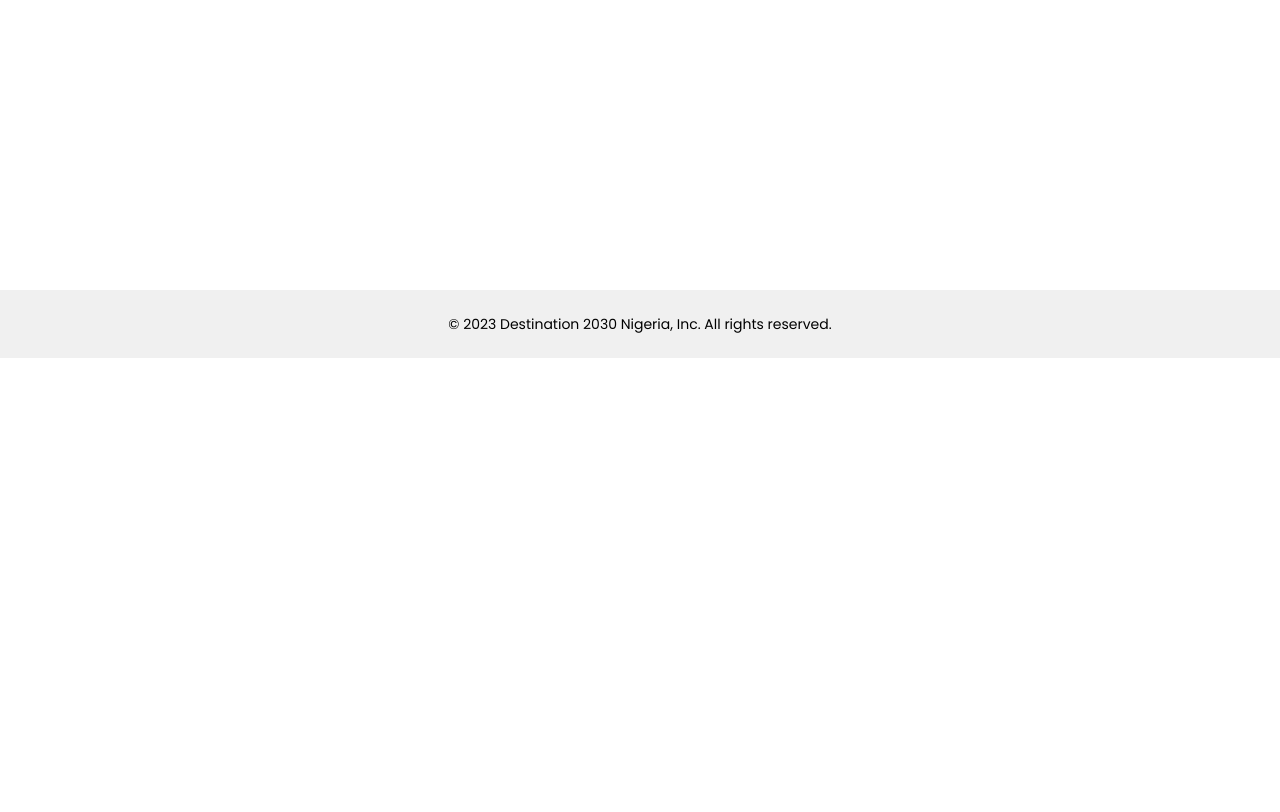
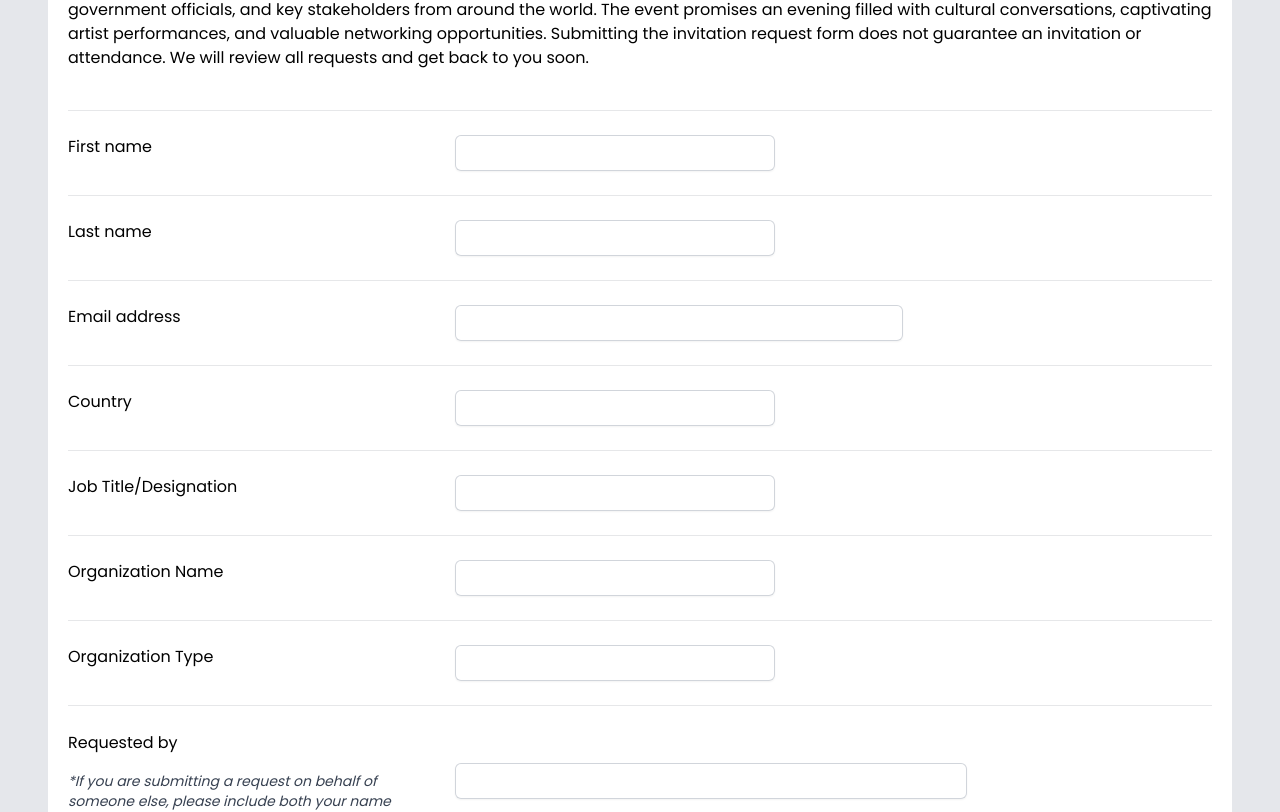
Before and after one commit to ClayNorwitz/destination-nigeria, a Next.js app: page /request-an-invitation in a window 1280 px wide. Before the commit this address had no page. Shown: the part 510-1322 px from the top of the page. Before the commit the page ends 868 px from the top, so only its background shows below. Built offline with nearby package versions, Linux system fonts and the light colour scheme.

Commit message:
deploy form

```diff
--- a/package.json
+++ b/package.json
@@ -11,6 +11,7 @@
   "dependencies": {
     "@fullpage/react-fullpage": "^0.1.40",
     "@headlessui/react": "^1.7.17",
+    "@heroicons/react": "^2.1.5",
     "@tailwindcss/forms": "^0.5.7",
     "formik": "^2.4.5",
     "gsap": "^3.12.2",
--- a/src/app/page.jsx
+++ b/src/app/page.jsx
@@ -60,7 +60,7 @@ const FullScreenSection = ({ children }) => {
 };
 
 const FullpageWrapper = ({ SetCurrentSlide, setOpen }) => {
-  const [popoverOpen, setPopoverOpen] = useState(false);
+  const [popoverOpen, setPopoverOpen] = useState(true);
   return (
     <ReactFullpage
       licenseKey={"K33GH-CR597-09KK8-01PJK-OJTQP"}
@@ -77,7 +77,7 @@ const FullpageWrapper = ({ SetCurrentSlide, setOpen }) => {
             {popoverOpen && (
               <div>
                 <div className="fixed h-2/3 w-2/3 xl:h-1/3 xl:w-1/3 top-1/2 -translate-x-1/2 xl:-translate-y-[100%] -translate-y-[50%] left-1/2 z-50 ">
-                  <a target="_blank" href="https://pp.events/av70KWOo">
+                  <a target="_blank" href="/request-an-invitation">
                     <Image
                       src="/img/banner-2.jpg"
                       width={1000}
--- /dev/null
+++ b/src/app/request-an-invitation/page.tsx
@@ -0,0 +1,206 @@
+import React from "react";
+import styles from "../styles";
+import { PhotoIcon, UserCircleIcon } from "@heroicons/react/24/solid";
+const page = () => {
+  return (
+    <main className="bg-gray-200">
+      <div className={`${styles.boxWidth} py-20`}>
+        <h2
+          className={`${styles.h2} !mb-0 bg-dn-dark-green text-white p-20 text-center`}
+        >
+          A Cultural Experience Brought to You by <br></br>Destination 2030-
+          Nigeria Everywhere
+        </h2>
+        <div className="bg-white p-5">
+          <h1 className={`${styles.h3} mt-10`}>Request an Invitation</h1>
+          <p className={`${styles.paragraph} max-w-6xl`}>
+            On the sidelines of the United Nations General Assembly in New York,
+            this cultural experience will bring together policymakers, creators,
+            government officials, and key stakeholders from around the world.
+            The event promises an evening filled with cultural conversations,
+            captivating artist performances, and valuable networking
+            opportunities. Submitting the invitation request form does not
+            guarantee an invitation or attendance. We will review all requests
+            and get back to you soon.
+          </p>
+          <form
+            action="https://formsubmit.co/admin@nigeriadestination2030.com"
+            method="POST"
+            className="mt-10"
+          >
+            <div className="space-y-12 sm:space-y-16">
+              <div>
+                <div className="mt-10 space-y-8 border-b border-gray-900/10 pb-12 sm:space-y-0 sm:divide-y sm:divide-gray-900/10 sm:border-t sm:pb-0">
+                  <div className="sm:grid sm:grid-cols-3 sm:items-start sm:gap-4 sm:py-6">
+                    <label
+                      htmlFor="first-name"
+                      className={`${styles.paragraph}`}
+                    >
+                      First name
+                    </label>
+                    <div className="mt-2 sm:col-span-2 sm:mt-0">
+                      <input
+                        required
+                        id="first-name"
+                        name="first-name"
+                        type="text"
+                        autoComplete="given-name"
+                        className="block w-full rounded-md border-0 py-1.5 text-gray-900 shadow-sm ring-1 ring-inset ring-gray-300 placeholder:text-gray-400 focus:ring-2 focus:ring-inset focus:ring-indigo-600 sm:max-w-xs sm:text-sm sm:leading-6"
+                      />
+                    </div>
+                  </div>
+
+                  <div className="sm:grid sm:grid-cols-3 sm:items-start sm:gap-4 sm:py-6">
+                    <label
+                      htmlFor="last-name"
+                      className={`${styles.paragraph}`}
+                    >
+                      Last name
+                    </label>
+                    <div className="mt-2 sm:col-span-2 sm:mt-0">
+                      <input
+                        required
+                        id="last-name"
+                        name="last-name"
+                        type="text"
+                        autoComplete="family-name"
+                        className="block w-full rounded-md border-0 py-1.5 text-gray-900 shadow-sm ring-1 ring-inset ring-gray-300 placeholder:text-gray-400 focus:ring-2 focus:ring-inset focus:ring-indigo-600 sm:max-w-xs sm:text-sm sm:leading-6"
+                      />
+                    </div>
+                  </div>
+
+                  <div className="sm:grid sm:grid-cols-3 sm:items-start sm:gap-4 sm:py-6">
+                    <label htmlFor="email" className={`${styles.paragraph}`}>
+                      Email address
+                    </label>
+                    <div className="mt-2 sm:col-span-2 sm:mt-0">
+                      <input
+                        required
+                        id="email"
+                        name="email"
+                        type="email"
+                        autoComplete="email"
+                        className="block w-full rounded-md border-0 py-1.5 text-gray-900 shadow-sm ring-1 ring-inset ring-gray-300 placeholder:text-gray-400 focus:ring-2 focus:ring-inset focus:ring-indigo-600 sm:max-w-md sm:text-sm sm:leading-6"
+                      />
+                    </div>
+                  </div>
+
+                  <div className="sm:grid sm:grid-cols-3 sm:items-start sm:gap-4 sm:py-6">
+                    <label htmlFor="country" className={`${styles.paragraph}`}>
+                      Country
+                    </label>
+                    <div className="mt-2 sm:col-span-2 sm:mt-0">
+                      <input
+                        required
+                        id="country"
+                        name="country"
+                        type="text"
+                        autoComplete="country-name"
+                        className="block w-full rounded-md border-0 py-1.5 text-gray-900 shadow-sm ring-1 ring-inset ring-gray-300 focus:ring-2 focus:ring-inset focus:ring-indigo-600 sm:max-w-xs sm:text-sm sm:leading-6"
+                      ></input>
+                    </div>
+                  </div>
+
+                  <div className="sm:grid sm:grid-cols-3 sm:items-start sm:gap-4 sm:py-6">
+                    <label
+                      htmlFor="job-title"
+                      className={`${styles.paragraph}`}
+                    >
+                      Job Title/Designation
+                    </label>
+                    <div className="mt-2 sm:col-span-2 sm:mt-0">
+                      <input
+                        required
+                        id="job-title"
+                        name="job-title"
+                        type="text"
+                        className="block w-full rounded-md border-0 py-1.5 text-gray-900 shadow-sm ring-1 ring-inset ring-gray-300 focus:ring-2 focus:ring-inset focus:ring-indigo-600 sm:max-w-xs sm:text-sm sm:leading-6"
+                      ></input>
+                    </div>
+                  </div>
+
+                  <div className="sm:grid sm:grid-cols-3 sm:items-start sm:gap-4 sm:py-6">
+                    <label
+                      htmlFor="organization-name"
+                      className={`${styles.paragraph}`}
+                    >
+                      Organization Name
+                    </label>
+                    <div className="mt-2 sm:col-span-2 sm:mt-0">
+                      <input
+                        required
+                        id="organization-name"
+                        name="organization-name"
+                        type="text"
+                        className="block w-full rounded-md border-0 py-1.5 text-gray-900 shadow-sm ring-1 ring-inset ring-gray-300 focus:ring-2 focus:ring-inset focus:ring-indigo-600 sm:max-w-xs sm:text-sm sm:leading-6"
+                      ></input>
+                    </div>
+                  </div>
+
+                  <div className="sm:grid sm:grid-cols-3 sm:items-start sm:gap-4 sm:py-6">
+                    <label
+                      htmlFor="organization-type"
+                      className={`${styles.paragraph}`}
+                    >
+                      Organization Type
+                    </label>
+                    <div className="mt-2 sm:col-span-2 sm:mt-0">
+                      <input
+                        required
+                        id="organization-type"
+                        name="organization-type"
+                        type="text"
+                        className="block w-full rounded-md border-0 py-1.5 text-gray-900 shadow-sm ring-1 ring-inset ring-gray-300 focus:ring-2 focus:ring-inset focus:ring-indigo-600 sm:max-w-xs sm:text-sm sm:leading-6"
+                      ></input>
+                    </div>
+                  </div>
+
+                  <div className="sm:grid sm:grid-cols-3 sm:items-center sm:gap-4 sm:py-6">
+                    <div>
+                      {" "}
+                      <label
+                        htmlFor="requested-by"
+                        className={`${styles.paragraph}`}
+                      >
+                        Requested by
+                      </label>
+                      <p
+                        className={`${styles.paragraph} italic text-gray-700 !text-sm mt-4 pr-6`}
+                      >
+                        *If you are submitting a request on behalf of someone
+                        else, please include both your name and the name of your
+                        organization.
+                      </p>
+                    </div>
+
+                    <div className="mt-2 sm:col-span-2 sm:mt-0">
+                      <input
+                        required
+                        id="requested-by"
+                        name="requested-by"
+                        type="text"
+                        className="block w-full rounded-md border-0 py-1.5 text-gray-900 shadow-sm ring-1 ring-inset ring-gray-300 focus:ring-2 focus:ring-inset focus:ring-indigo-600 sm:max-w-lg sm:text-sm sm:leading-6"
+                      ></input>
+                    </div>
+                  </div>
+                </div>
+              </div>
+            </div>
+
+            <div className="mt-6 flex items-center justify-end gap-x-6">
+              <button
+                type="submit"
+                className={`${styles.paragraph} inline-flex justify-center rounded-md bg-dn-dark-green px-3 py-2 text-sm font-semibold text-white shadow-sm hover:bg-dn-orange focus-visible:outline focus-visible:outline-2 focus-visible:outline-offset-2 focus-visible:outline-dn-green`}
+              >
+                Submit
+              </button>
+            </div>
+          </form>
+        </div>
+      </div>
+      <div></div>
+    </main>
+  );
+};
+
+export default page;
--- a/src/components/footer.tsx
+++ b/src/components/footer.tsx
@@ -6,7 +6,7 @@ export default function Footer() {
     <div className="bg-dn-beige py-6">
       <div className="flex items-center w-full justify-center">
         <p className={`${styles.paragraph} text-sm`}>
-          &copy; 2023 Destination 2030 Nigeria, Inc. All rights reserved.
+          &copy; 2024 Destination 2030 Nigeria, Inc. All rights reserved.
         </p>
       </div>
     </div>
```
Also changed, not shown: 1 other file (tests, documents, lock files or other folders).
